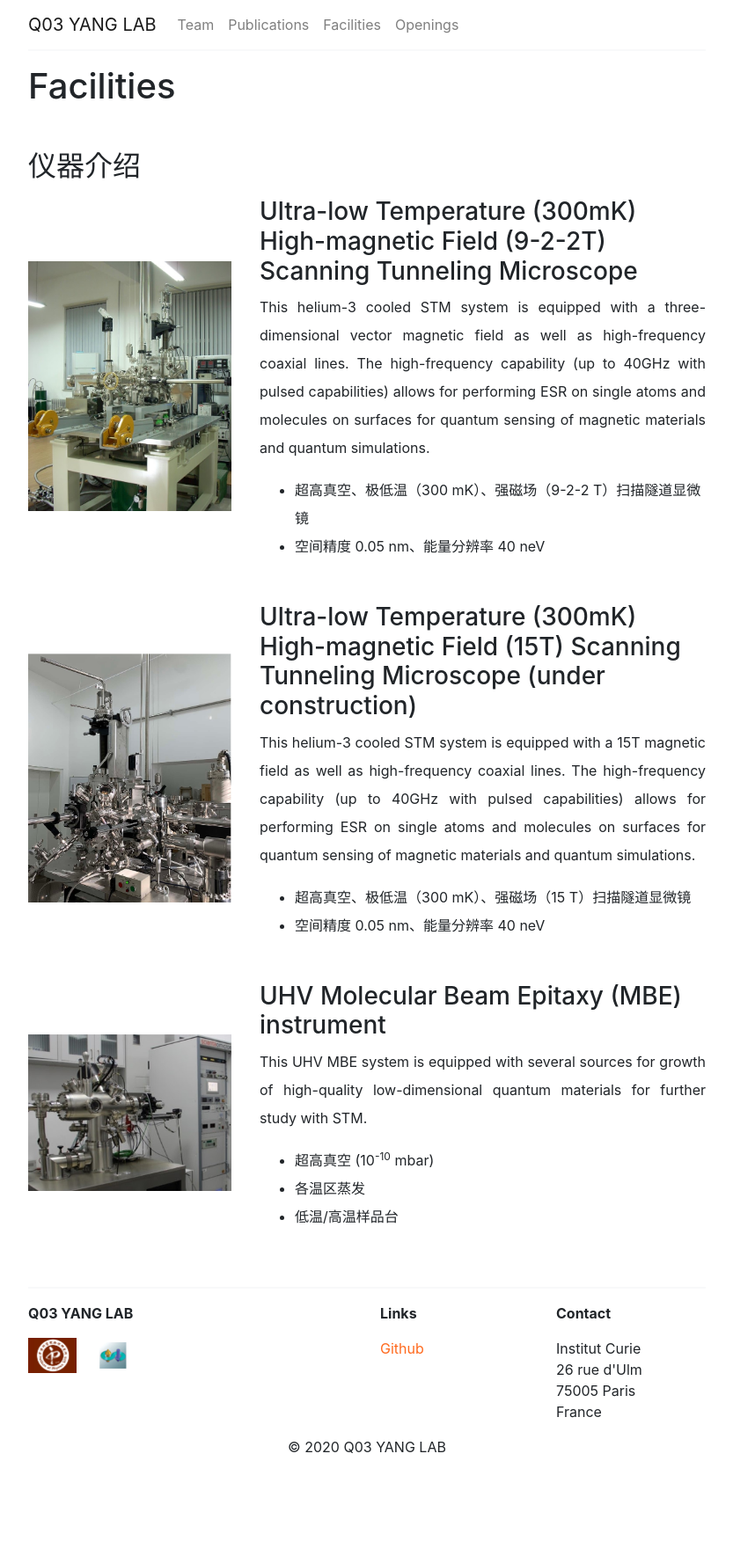
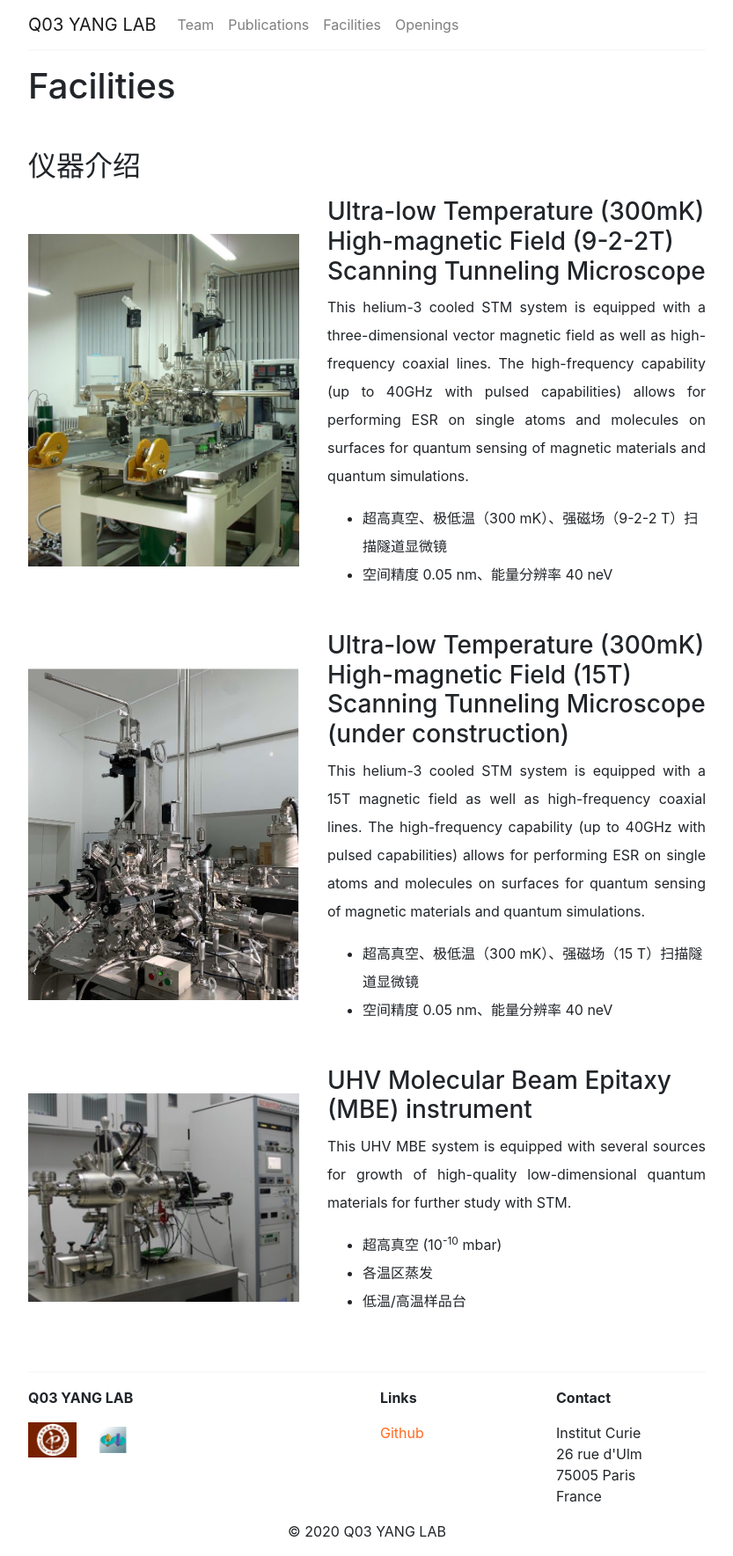
Before and after one commit to ZoomWuun/Q03i, a Jekyll site: the page built from _pages/facilities.html, in a window 1280 px wide. Shown: the whole page at 88% size, without its empty margins (223-1056 px from the left). Built offline with Jekyll 4.4.1, drawn with Linux system fonts in a browser that asks for light colours; before the commit the page ends 1673 px from its top, so only the background shows below that.

Commit message:
Add files via upload

```diff
--- a/_pages/facilities.html
+++ b/_pages/facilities.html
@@ -7,10 +7,10 @@ permalink: /facilities/
 <h2 class="mb-3">仪器介绍</h2>
 
 <div style="display: flex; align-items: center; line-height: 2em; margin-bottom: 2em;">
-    <div style="flex: 1 1 30%;">
+    <div style="flex: 1 1 40%;">
         <img src="/assets/images/facilities1.jpg" alt="Facility Image" style="max-width: 100%;">
     </div>
-    <div style="flex: 1 1 70%; padding-left: 2em;">
+    <div style="flex: 1 1 60%; padding-left: 2em;">
         <h3>Ultra-low Temperature (300mK) High-magnetic Field (9-2-2T) Scanning Tunneling Microscope</h3>
         <p>This helium-3 cooled STM system is equipped with a three-dimensional vector magnetic field as well as high-frequency coaxial lines. The high-frequency capability (up to 40GHz with pulsed capabilities) allows for performing ESR on single atoms and molecules on surfaces for quantum sensing of magnetic materials and quantum simulations.</p>
         <ul>
@@ -21,10 +21,10 @@ permalink: /facilities/
 </div>
 
 <div style="display: flex; align-items: center; line-height: 2em; margin-bottom: 2em;">
-    <div style="flex: 1 1 30%;">
+    <div style="flex: 1 1 40%;">
         <img src="/assets/images/facilities2.jpg" alt="Facility Image" style="max-width: 100%;">
     </div>
-    <div style="flex: 1 1 70%; padding-left: 2em;">
+    <div style="flex: 1 1 60%; padding-left: 2em;">
         <h3>Ultra-low Temperature (300mK) High-magnetic Field (15T)
             Scanning Tunneling Microscope
             (under construction)</h3>
@@ -37,10 +37,10 @@ permalink: /facilities/
 </div>
 
 <div style="display: flex; align-items: center; line-height: 2em; margin-bottom: 2em;">
-    <div style="flex: 1 1 30%;">
+    <div style="flex: 1 1 40%;">
         <img src="/assets/images/facilities3.jpg" alt="Facility Image" style="max-width: 100%;">
     </div>
-    <div style="flex: 1 1 70%; padding-left: 2em;">
+    <div style="flex: 1 1 60%; padding-left: 2em;">
         <h3>UHV Molecular Beam Epitaxy (MBE) instrument</h3>
         <p>This UHV MBE system is equipped with several sources for growth of high-quality low-dimensional quantum materials for further study with STM.</p>
         <ul>
```
